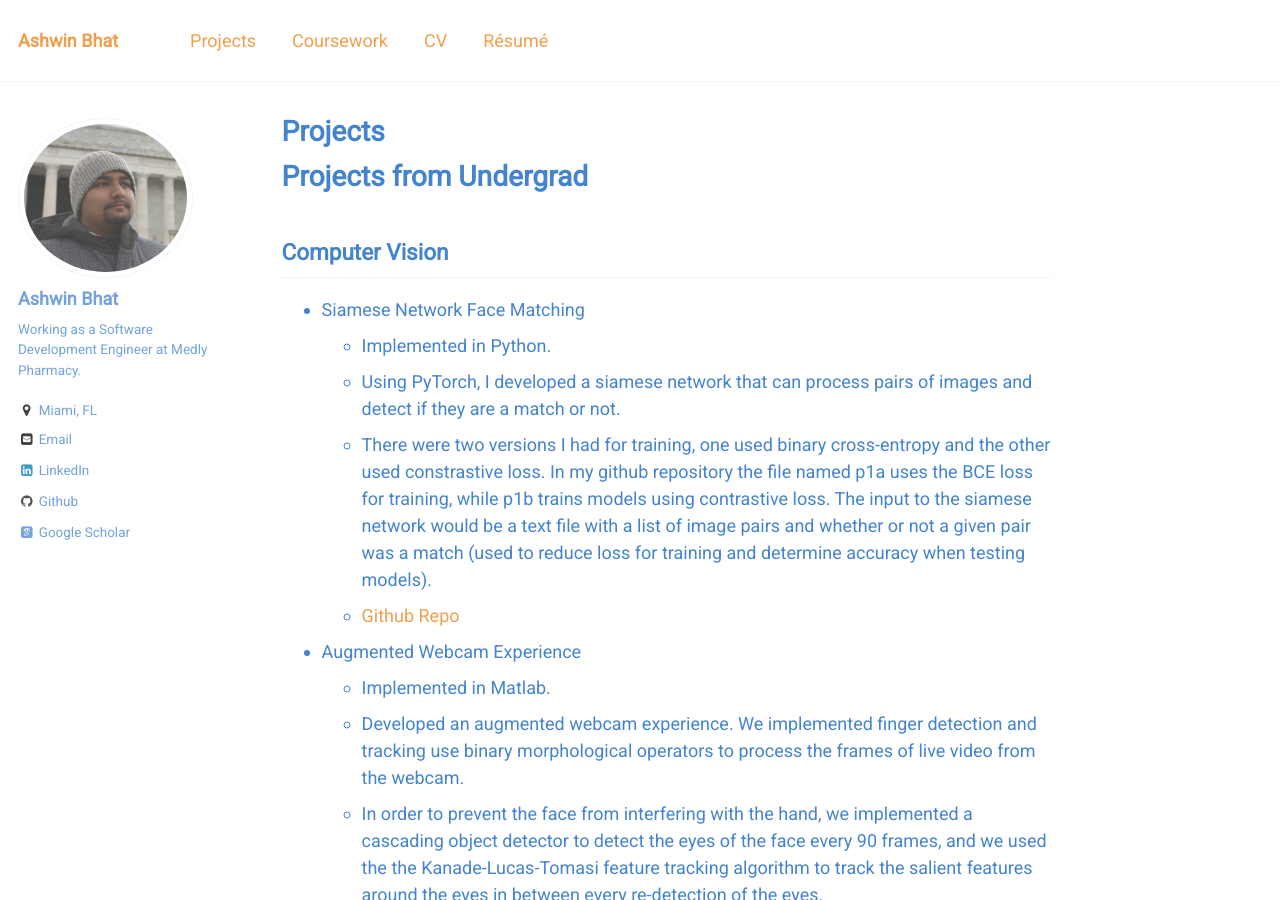
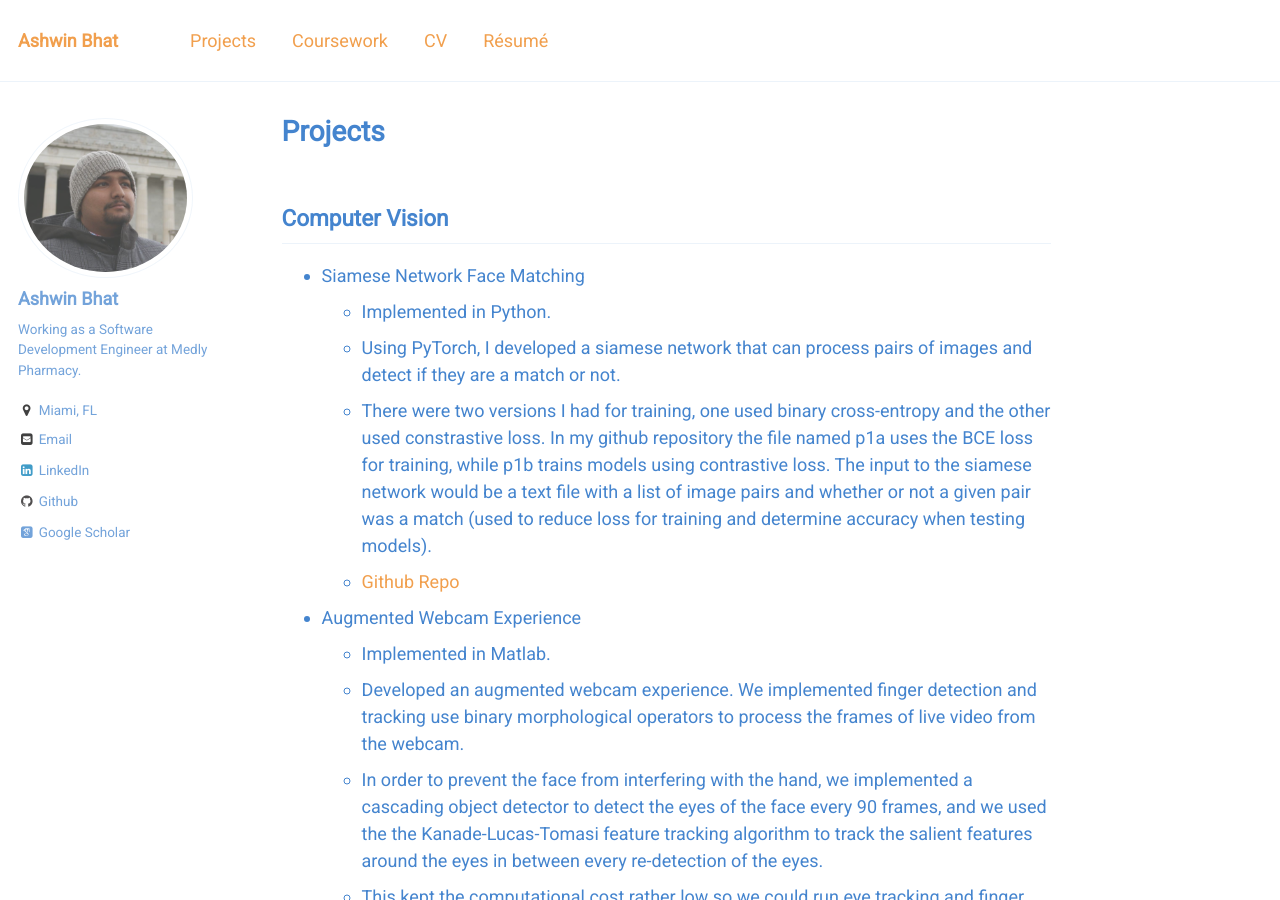
Before and after one commit to The-Shwin/the-shwin.github.io, a Jekyll site: the page built from _pages/projects.md, in a window 1280 px wide and 900 px high. Built offline with Jekyll 4.4.1, drawn with Linux system fonts in a browser that asks for light colours; some web fonts are replaced.

Commit message:
Update projects.md

```diff
--- a/_pages/projects.md
+++ b/_pages/projects.md
@@ -16,8 +16,6 @@ author_profile: true
 </html>
 
 {% include base_path %}
-Projects from Undergrad
-======
 ## Computer Vision
 * Siamese Network Face Matching
   * Implemented in Python.
```
